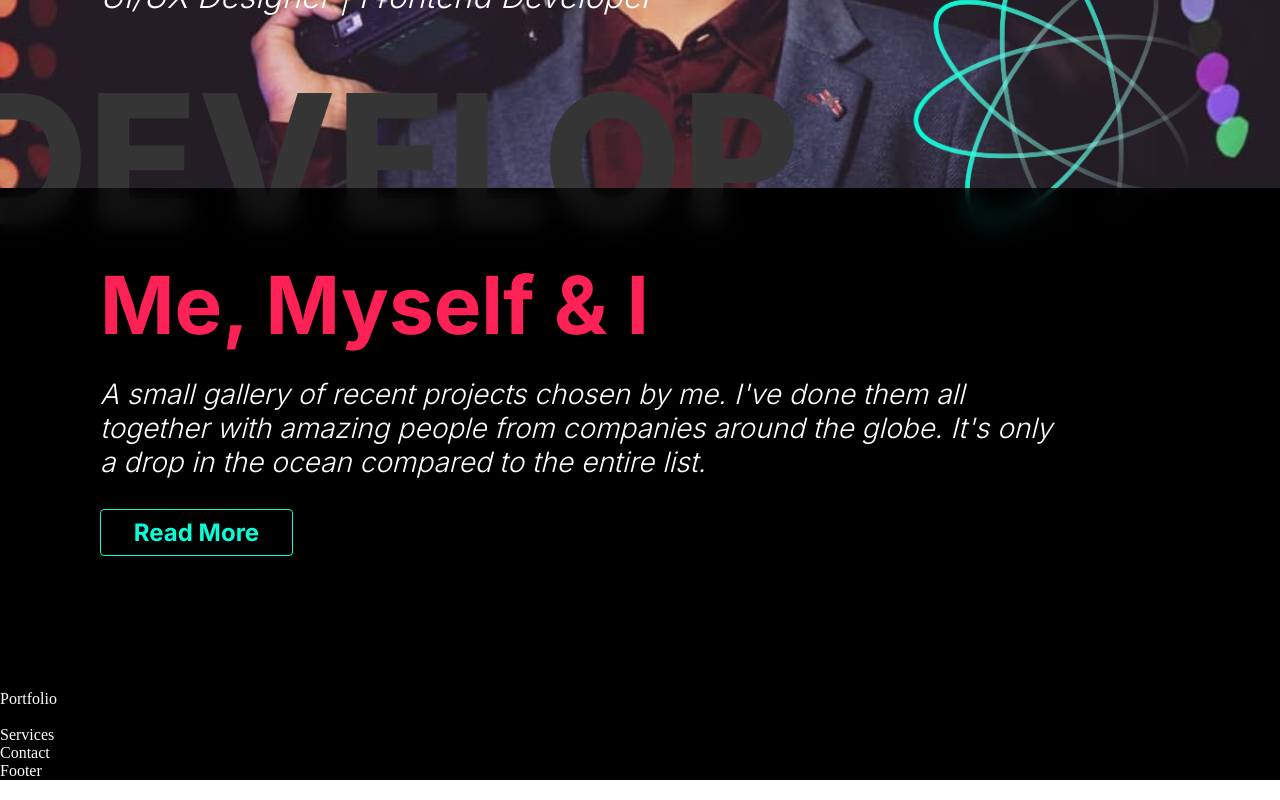
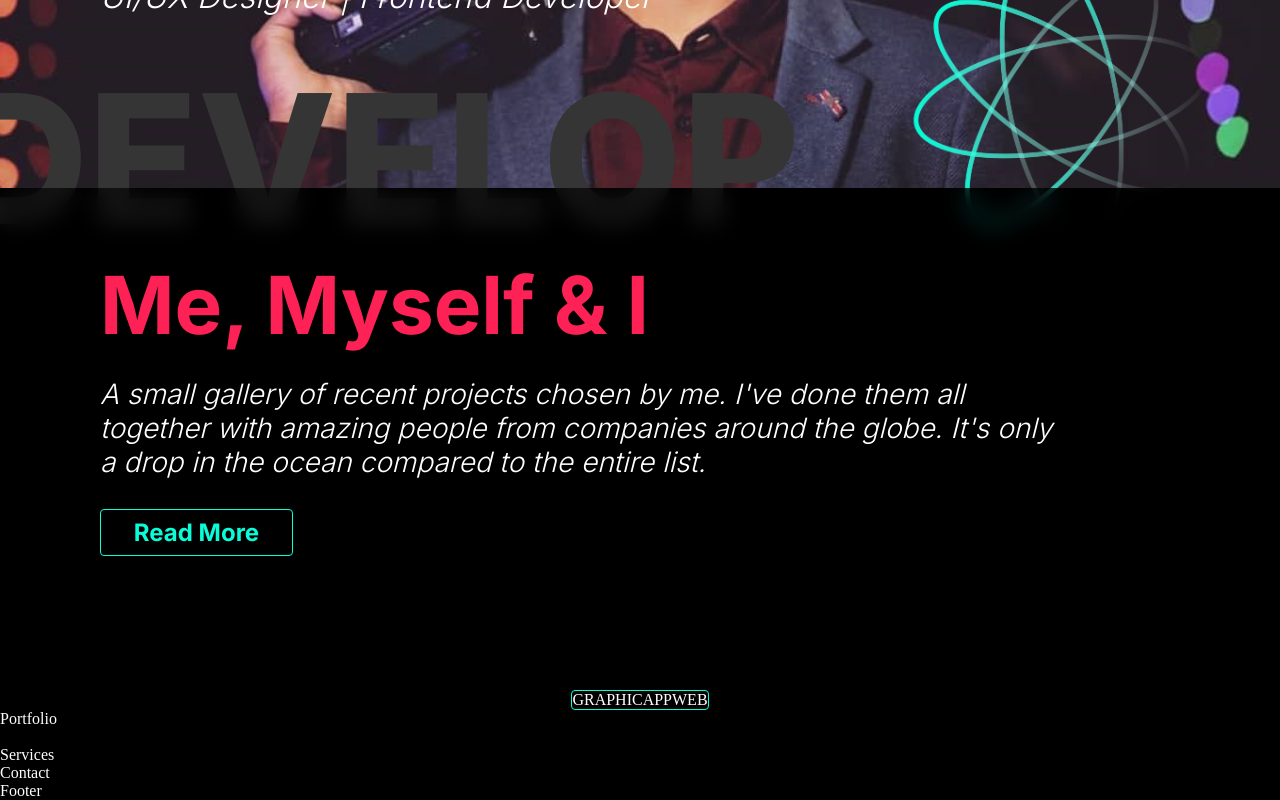
Before and after one commit to Ayanpaul11/Portfolio, a React (Vite) app: page / in a window 1280 px wide. Shown: the part 542-1342 px from the top of the page. Built offline with nearby package versions, Linux system fonts and the light colour scheme.

Commit message:
Update Portfolio.jsx

```diff
--- a/src/Components/Home/Portfolio.jsx
+++ b/src/Components/Home/Portfolio.jsx
@@ -2,5 +2,16 @@ import React from "react";
 import PCSS from "./Css/Portfolio.module.css";
 
 export default function Portfolio() {
-  return <div>Portfolio</div>;
+  return (
+    <div>
+      <div className={PCSS.herderDiv}>
+        <div className={PCSS.btnDivP}>
+          <div className={PCSS.GRAPHIC}>GRAPHIC</div>
+          <div className={PCSS.APP}>APP</div>
+          <div className={PCSS.WEB}>WEB</div>
+        </div>
+      </div>
+      Portfolio
+    </div>
+  );
 }
```
